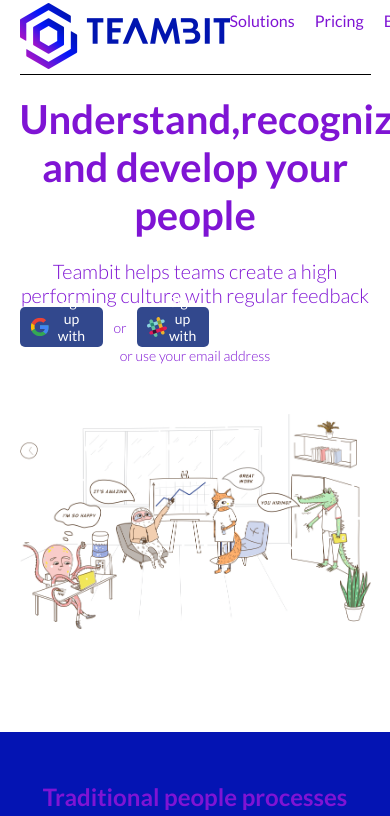
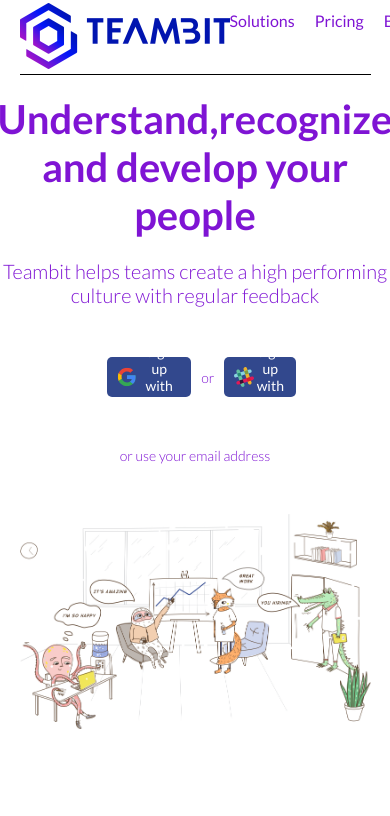
Before and after one commit to AlbertoLiguori/node-sass-teambit, a website: page index.html in a window 390 px wide. Shown: the top 816 px of the page. Drawn offline with Linux system fonts and the light colour scheme.

Commit message:
a little addition

```diff
--- a/src/style/partials/_header.scss
+++ b/src/style/partials/_header.scss
@@ -50,4 +50,14 @@
   main {
     flex-direction: column;
   }
+
+  .left-section{
+    flex-direction: column;
+    align-items: center;
+    justify-content: space-between;
+  }
+
+  .left-section > div{
+    margin-bottom: 50px;
+  }
 }
```
Also changed, not shown: dist/app.css.
